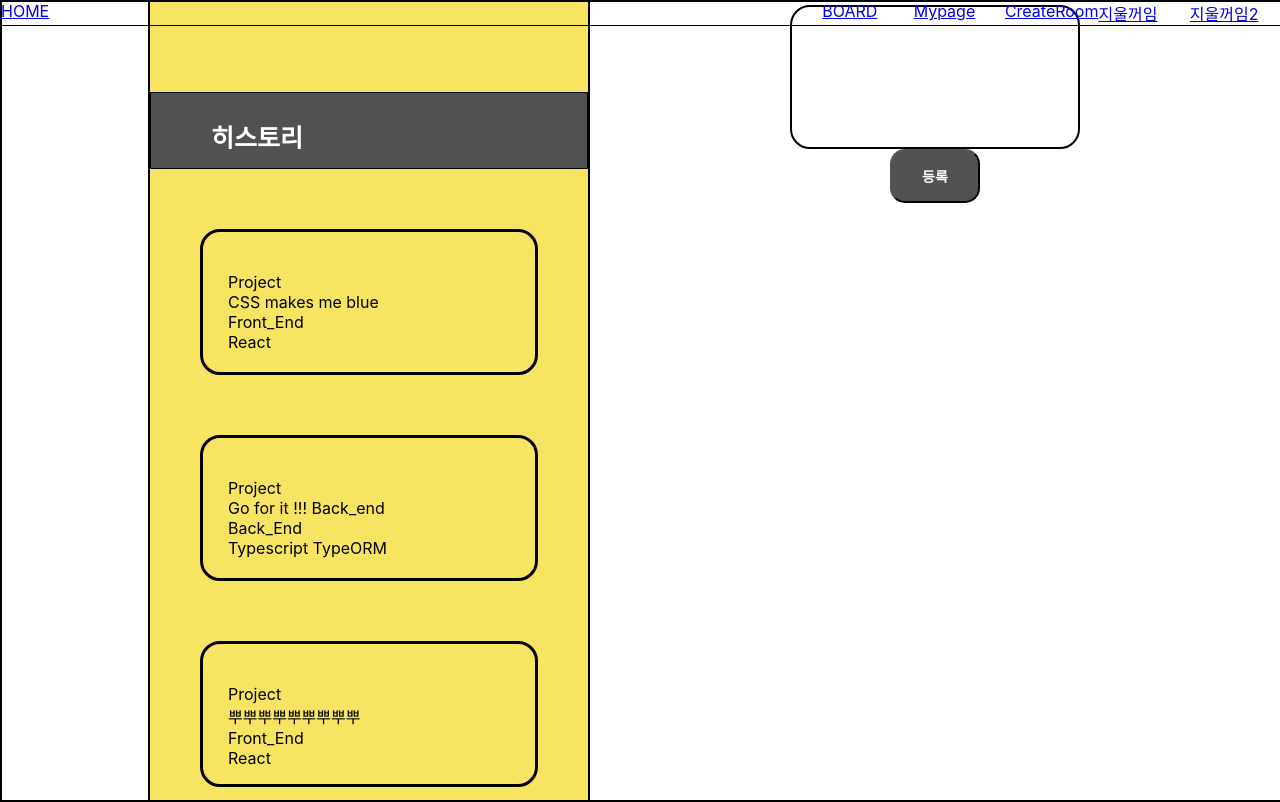
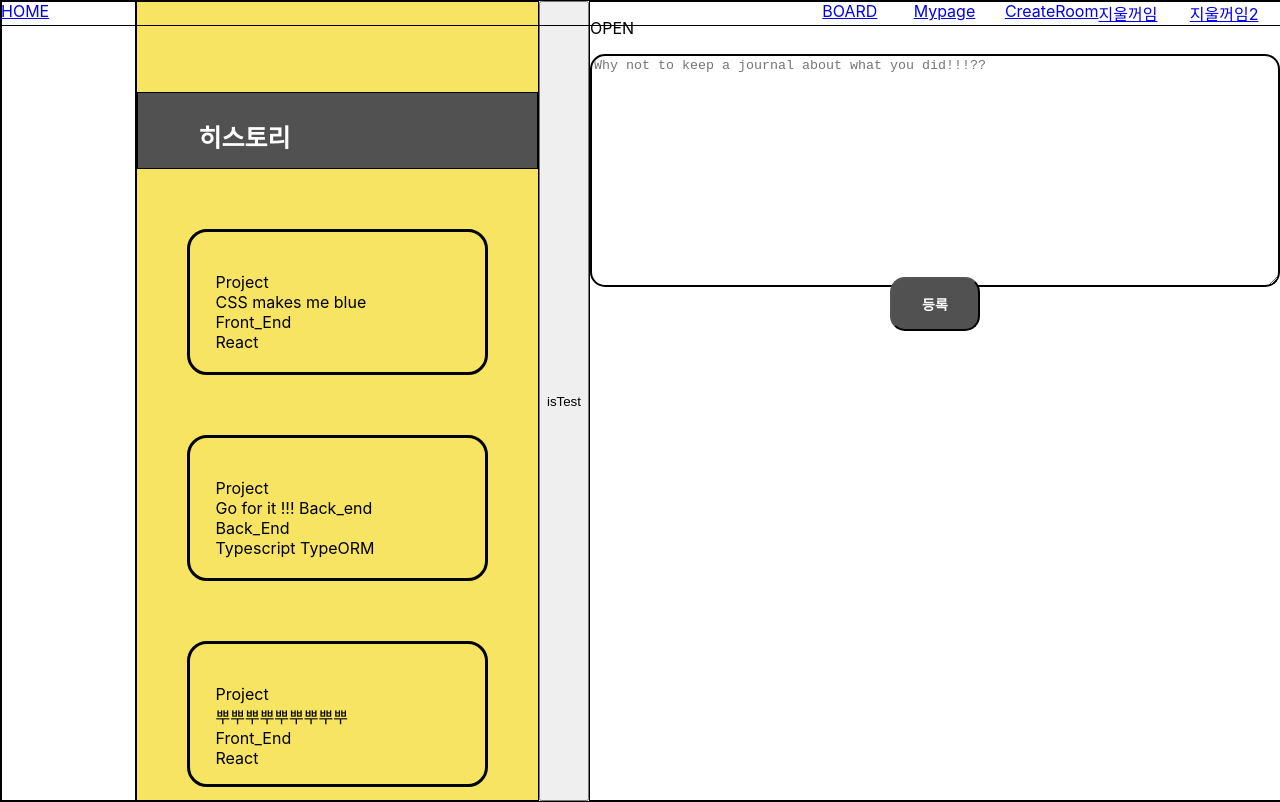
Before and after one commit to codestates/Knock-Knock-Client, a React (Create React App) app in the folder knock-client-app/: page /mngHistory in a window 1280 px wide. Built offline with nearby package versions, Linux system fonts and the light colour scheme.

Commit message:
[MODIFY] edited mypage

```diff
--- a/knock-client-app/src/components/board/createRoom.js
+++ b/knock-client-app/src/components/board/createRoom.js
@@ -20,10 +20,10 @@ const CreateRoom = () => {
     <div className="App">
       <h2>Create Post</h2>
       <select onChange={(e) => setting(e)}>
-        <option>카테코리를 선택해주세요</option>
-        <option>Project</option>
-        <option>Study</option>
-        <option>Question</option>
+        <option value="">카테코리를 선택해주세요</option>
+        <option value="Project">Project</option>
+        <option value="Study">Study</option>
+        <option value="Question">Question</option>
       </select>
       <div>
         <textarea placeholder="제목을 입력해주세요"></textarea>
--- a/knock-client-app/src/components/board/dataForm.js
+++ b/knock-client-app/src/components/board/dataForm.js
@@ -6,7 +6,6 @@ const DataForm = (props) => {
   return (
     <>
       <form>
-        {props.category === ""}?<></>:
         <div className="Q_one">
           <p>1. Project 인원을 선택해주세요.[최대 4명이 권장사항 입니다.]</p>
           <input type="radio" id="2" name="per" value="2"></input>
@@ -18,7 +17,8 @@ const DataForm = (props) => {
           <input type="radio" id="over4" name="per" value="over4"></input>
           <label htmlFor="over4">4명이상</label>
         </div>
-        {props.category === "Project"}?
+        {props.category === "Project" ? (
+          <>
             <div className="Q_two">
               <p>2. 원하시는 Position 비율을 입력해주세요.</p>
               <div>
@@ -26,15 +26,7 @@ const DataForm = (props) => {
                 <textarea placeholder="백엔드" />
               </div>
             </div>
-        {/* :
-        <div className="Q_three">
-          <p>2. 원하시는 스택을 추가해주세요.</p>
-          <select className="Stack">
-            <option>스택을 선택해주세요.</option>
-            <option>Javascript</option>
-          </select>
-        </div> */}
-        {props.category === "Study"}?
+
             <div className="Q_three">
               <p>3. 원하시는 스택을 추가해주세요.</p>
               <select className="Stack">
@@ -42,7 +34,16 @@ const DataForm = (props) => {
                 <option>Javascript</option>
               </select>
             </div>
-        :<></>
+          </>
+        ) : (
+          <div className="Q_three">
+            <p>2.스택을 추가해주세요.</p>
+            <select className="Stack">
+              <option>스택을 선택해주세요.</option>
+              <option>Javascript</option>
+            </select>
+          </div>
+        )}
       </form>
     </>
   );
--- a/knock-client-app/src/components/main/MngHistory.js
+++ b/knock-client-app/src/components/main/MngHistory.js
@@ -10,10 +10,11 @@ class MngHistory extends Component {
 
     this.registerJouranl = this.registerJouranl.bind(this);
     this.keepJournal = this.keepJournal.bind(this);
+    this.IsOpen = this.IsOpen.bind(this);
 
     this.state = {
       isClick: false,
-      isOpne: false,
+      isOpen: false,
       journals: [],
     };
     this.journals = [];
@@ -41,31 +42,72 @@ class MngHistory extends Component {
     return this.setState({ journals: this.journals });
   }
 
+  IsOpen() {
+    this.state.isOpen === false
+      ? this.setState({ isOpen: true })
+      : this.setState({ isOpen: false });
+  }
+
   render() {
-    // console.log("props", this.state);
     return (
       <div className="mypageContainer">
         <div className="mypageContainer_blankSec"></div>
         <ProfileEdit />
 
+        <button
+          onClick={() => {
+            this.IsOpen();
+          }}
+        >
+          isTest
+        </button>
+
         <div className="mypageContainer_editUserInfoFormSec">
-          {this.props.isOpne === false ? (
+          {this.state.isOpen === false ? (
+            <>
+              <p>OPEN</p>
               <textarea
                 className="Journal_box"
-              cols="50"
-              rows="30"
+                cols="30"
+                rows="15"
                 placeholder="Why not to keep a journal about what you did!!!??"
                 onChange={(e) => this.keepJournal(e)}
               />
-          ) : (
-            <div className="His_JournalForm"></div>
-          )}
-          <button onClick={() => this.registerJouranl()} className="His_submit">
+              <button
+                onClick={() => this.registerJouranl()}
+                className="His_submit"
+              >
                 <p className="His_submit_p">등록</p>
               </button>
               <ul className="Retro_list">
                 <SendRetrospect value={this.state.journals} />
               </ul>
+            </>
+          ) : (
+            <div>
+              <p>Closed</p>
+              <div className="His_JournalForm">
+                <p className="Journal_username">IM24 정인수</p>
+                <p className="Journal_date">2021-01-03</p>
+                <p className="Journal_text">나는 오늘 css에게 버림받았다.</p>
+              </div>
+              <div className="His_JournalForm">
+                <p className="Journal_username">IM24 정인수</p>
+                <p className="Journal_date">2021-01-03</p>
+                <p className="Journal_text">나는 오늘 css에게 버림받았다.</p>
+              </div>
+              <div className="His_JournalForm">
+                <p className="Journal_username">IM24 정인수</p>
+                <p className="Journal_date">2021-01-03</p>
+                <p className="Journal_text">나는 오늘 css에게 버림받았다.</p>
+              </div>
+              <div className="His_JournalForm">
+                <p className="Journal_username">IM24 정인수</p>
+                <p className="Journal_date">2021-01-03</p>
+                <p className="Journal_text">나는 오늘 css에게 버림받았다.</p>
+              </div>
+            </div>
+          )}
         </div>
       </div>
     );
--- a/knock-client-app/src/components/main/ProfileEditForm.js
+++ b/knock-client-app/src/components/main/ProfileEditForm.js
@@ -18,7 +18,6 @@ class ProfileEdit extends Component {
   }
 
   render() {
-    console.log(this.state);
     return (
       <div className="mypageContainer_profileSec">
         <header className="P_headers">
```
Also changed, not shown: 1 other file (tests, documents, lock files or other folders). Lines whose indentation alone changed are shown as unchanged.
